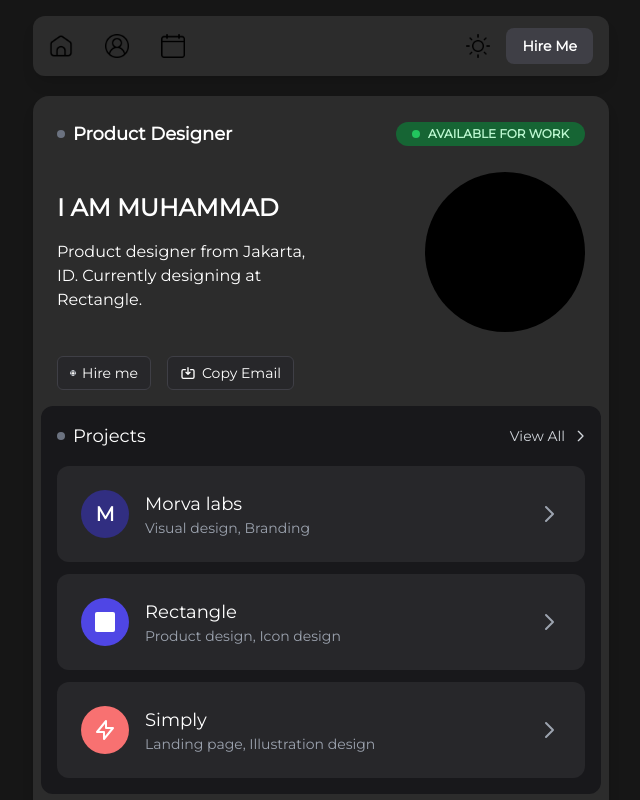
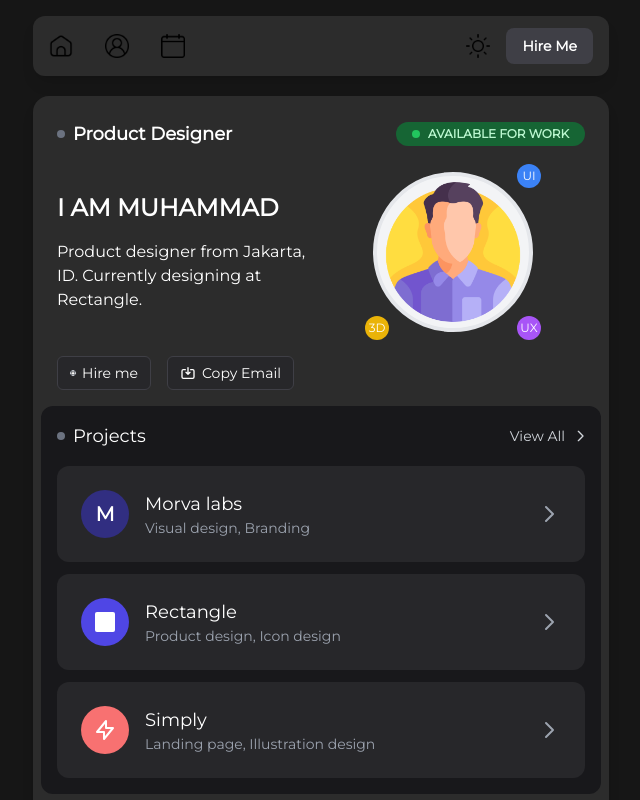
Before and after one commit to MuhammadAhmad338/MyOwnPortfolio, a Next.js app: page /home in a window 1280 px wide. Shown: the top 800 px of the page, without its empty margins (319-959 px from the left). Built offline with nearby package versions, Linux system fonts and the light colour scheme.

Commit message:
latest commits

```diff
--- a/app/contact/page.tsx
+++ b/app/contact/page.tsx
@@ -16,7 +16,6 @@
     useEffect(() => {
         setPrevDarkMode(darkMode);
     }, [darkMode]);
-
 
     return (
         <div
--- a/app/home/page.tsx
+++ b/app/home/page.tsx
@@ -1,7 +1,9 @@
 'use client'
 import Link from 'next/link';
+import Image from 'next/image';
+import { useSelector } from 'react-redux';
+import man from '../../public/man.png';
 import React, { FC, useEffect, useState } from 'react';
-import { useSelector } from 'react-redux';
 
 const Home: FC = () => {
     const darkMode = useSelector((state: any) => state.theme.darkMode);
@@ -52,9 +54,22 @@
                             Product designer from Jakarta, ID. Currently designing at Rectangle.
                         </p>
                     </div>
-                    <div className="w-full md:w-1/2 flex justify-center md:justify-end">
-                        <div className="rounded-full overflow-hidden w-40 h-40 bg-black">
-                            {/* Add image or content here */}
+                    <div className="w-full md:w-1/2 flex justify-center">
+                        <div className="relative">
+                            {/* Circular progress indicator */}
+                            <div className="w-40 h-40 rounded-full overflow-hidden border-4 border-gray-200 flex items-center justify-center bg-gray-100">
+                                <Image
+                                    src={man}
+                                    alt="Profile"
+                                    width={140}
+                                    height={140}
+                                    className="rounded-full object-cover"
+                                />
+                            </div>
+                            {/* Skills indicator dots */}
+                            <div className="absolute -top-2 -right-2 w-6 h-6 bg-blue-500 rounded-full flex items-center justify-center text-white text-xs">UI</div>
+                            <div className="absolute -bottom-2 -right-2 w-6 h-6 bg-purple-500 rounded-full flex items-center justify-center text-white text-xs">UX</div>
+                            <div className="absolute -bottom-2 -left-2 w-6 h-6 bg-yellow-500 rounded-full flex items-center justify-center text-white text-xs">3D</div>
                         </div>
                     </div>
                 </div>
```
Also changed, not shown: public/man.png (added).
